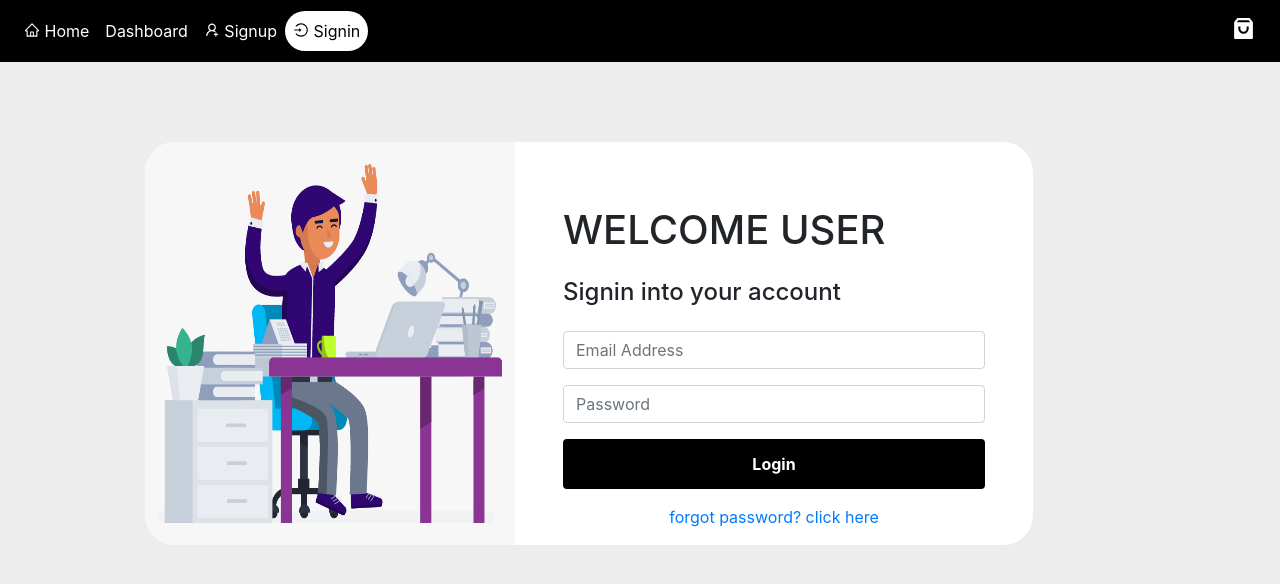
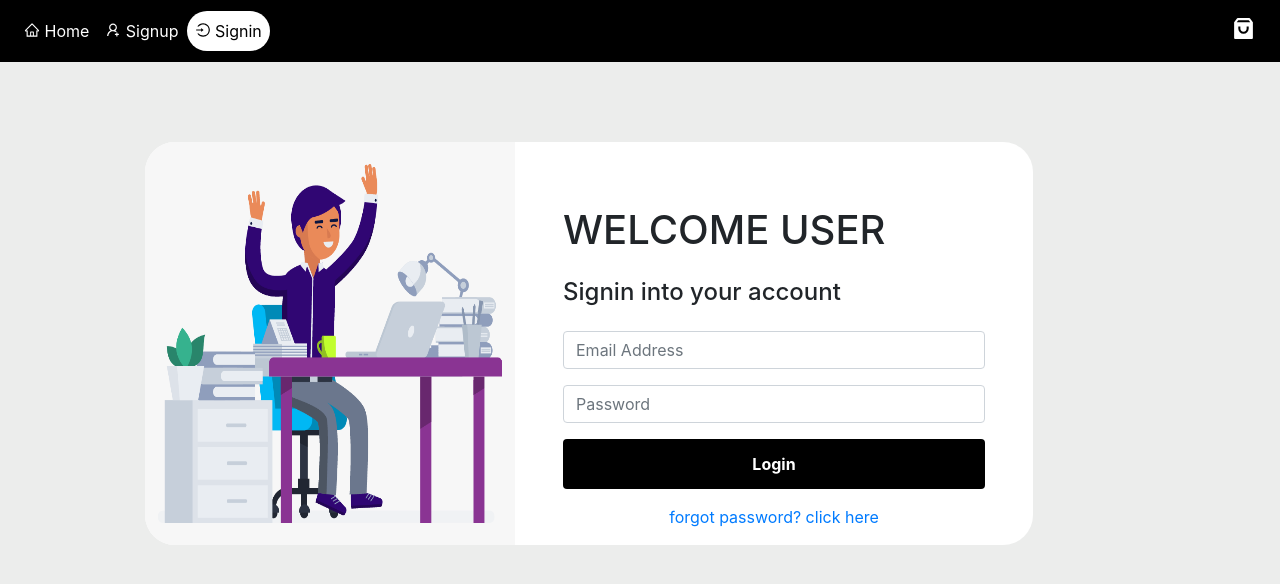
Before and after one commit to aakash015/ecommerce-frontend-1, a React (Create React App) app: page /signin in a window 1280 px wide. Shown: the top 584 px of the page. Built offline with nearby package versions, Linux system fonts and the light colour scheme.

Commit message:
trying...

```diff
--- a/src/core/Menu.js
+++ b/src/core/Menu.js
@@ -58,7 +58,7 @@ function Menu({history}){
              <NavLink className='nav-link' to="/" exact activeClassName='myclass'><AiOutlineHome style={{marginBottom:'5px'}}/> Home</NavLink>
         </li>
 
-       {(
+       {user && user.role===0&&(
             <li className="nav-item">
             <NavLink className='nav-link' to="/user/dashboard" exact activeClassName='myclass'>Dashboard</NavLink>
             </li>
--- a/src/price/Price.js
+++ b/src/price/Price.js
@@ -154,7 +154,7 @@ const Price = () => {
       {
       history.location.pathname==="/addressverification"&& <button className='btn btn-block btn-success' style={{
         borderRadius:'10px'
-      }} onClick = {paymentMethod}>Proceed To payment</button>}
+      }} onClick = {paymentMethod} disabled={user.address.length===0?true:false}>Proceed To payment</button>}
 
       {
       history.location.pathname!=="/addressverification"&&
```
Also changed, not shown: 1 other file (tests, documents, lock files or other folders).
